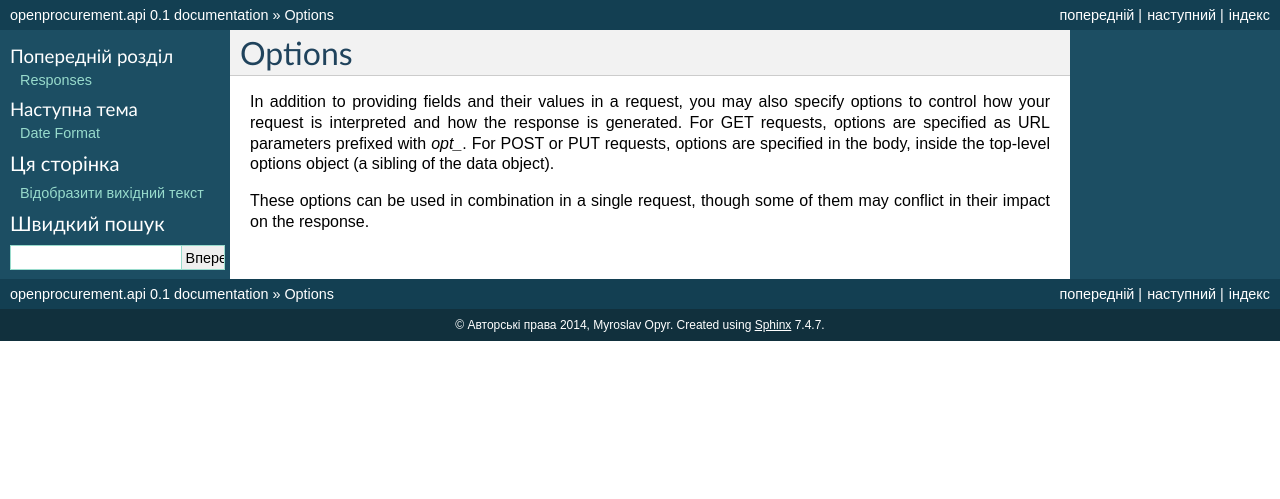
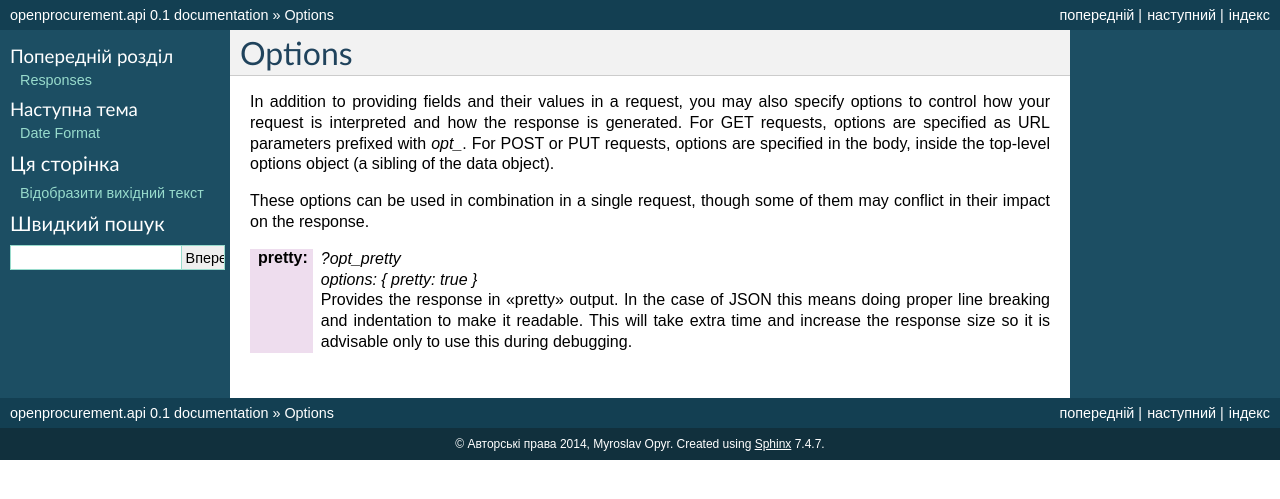
Before and after one commit to openprocurement/openprocurement.api, a Sphinx documentation site: the page built from docs/source/options.rst, in a window 1280 px wide. Shown: the top 499 px of the page. Built offline with Sphinx 7.4.7, drawn with Linux system fonts in a browser that asks for light colours.

Commit message:
Pretty Print option. a19213705711269

```diff
--- a/docs/source/options.rst
+++ b/docs/source/options.rst
@@ -12,3 +12,13 @@ data object).
 
 These options can be used in combination in a single request, though some of
 them may conflict in their impact on the response.
+
+:pretty:
+  `?opt_pretty`
+
+  `options: { pretty: true }`
+
+  Provides the response in "pretty" output.  In the case of JSON this means
+  doing proper line breaking and indentation to make it readable.  This will
+  take extra time and increase the response size so it is advisable only to
+  use this during debugging.
```
